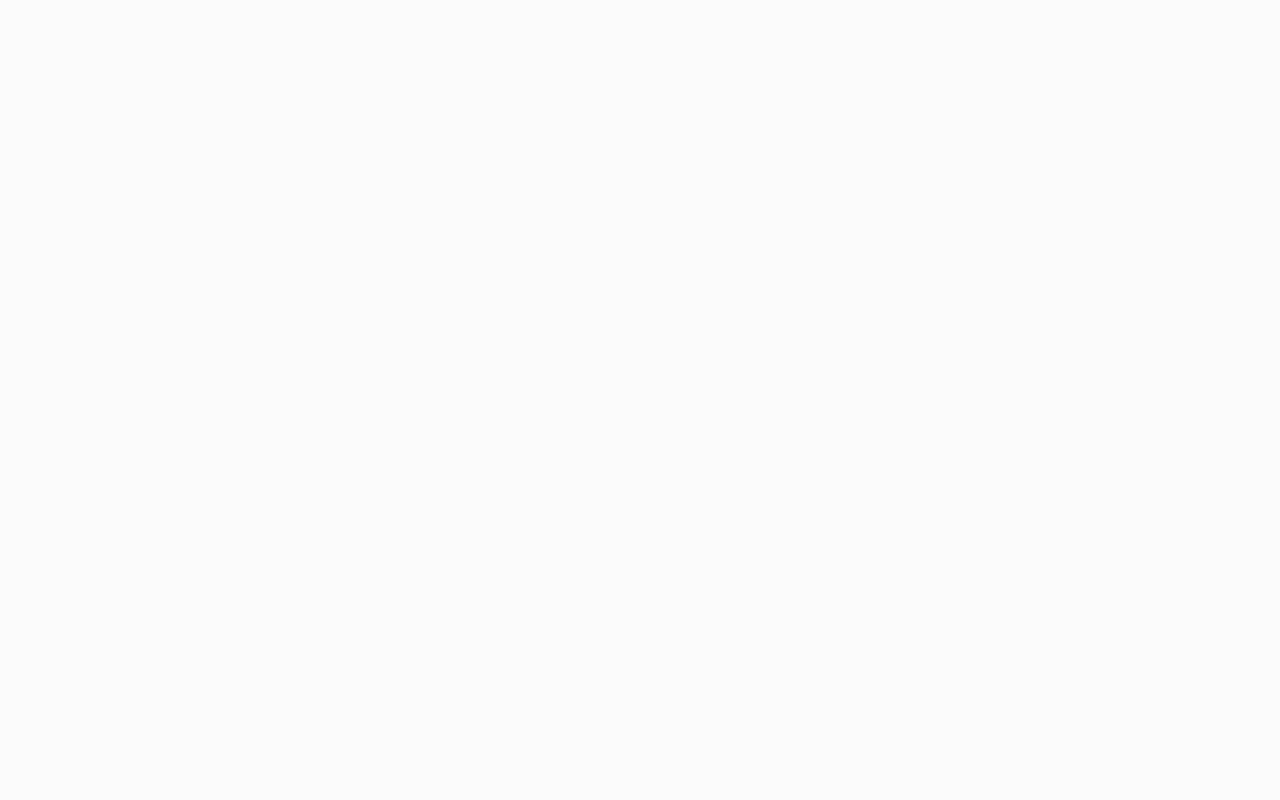
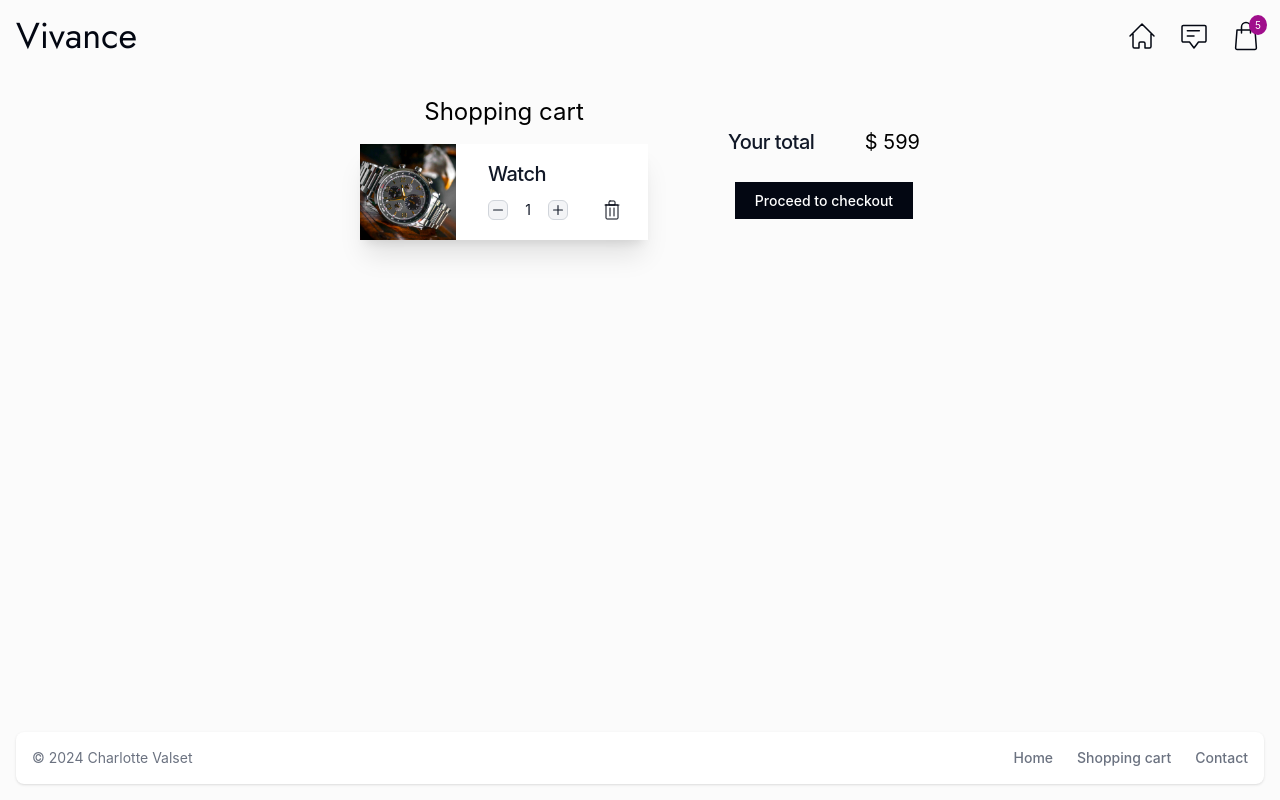
Before and after one commit to CharlotteValset/react-ecom-store, a React (Vite) app: page /shoppingCart in a window 1280 px wide. Before the commit this address had no page. Built offline with nearby package versions, Linux system fonts and the light colour scheme.

Commit message:
adds navigation between pages with router

```diff
--- a/src/App.jsx
+++ b/src/App.jsx
@@ -2,18 +2,18 @@ import { Route, Routes } from "react-router-dom";
 import "./App.css";
 import "./index.css";
 import { Layout } from "./components/Layout/index";
-import { Homepage, ProductDetails, ContactForm, ShoppingCart, CheckoutSuccess } from "./Pages";
+import { Home, ProductPage, Contact, ShoppingCart, CheckoutSuccessPage } from "./Pages";
 
 function App() {
   return (
     <>
       <Routes>
         <Route path="/" element={<Layout />}>
-          <Route index element={<Homepage />} />
-          <Route path="product" element={<ProductDetails id />} />
-          <Route path="contact" element={<ContactForm />} />
-          <Route path="checkoutPage" element={<ShoppingCart />} />
-          <Route path="checkoutSuccess" element={<CheckoutSuccess />} />
+          <Route index element={<Home />} />
+          <Route path="product" element={<ProductPage id />} />
+          <Route path="contact" element={<Contact />} />
+          <Route path="shoppingCart" element={<ShoppingCart />} />
+          <Route path="checkoutSuccessPage" element={<CheckoutSuccessPage />} />
         </Route>
       </Routes>
     </>
--- a/src/Pages/CheckoutSuccessPage/index.jsx
+++ b/src/Pages/CheckoutSuccessPage/index.jsx
@@ -1,4 +1,4 @@
-export const CheckoutSuccess = () => {
+export const CheckoutSuccessPage = () => {
   return (
     <>
       <div className="flex flex-col flex-grow ">
--- a/src/Pages/Contact/index.jsx
+++ b/src/Pages/Contact/index.jsx
@@ -1,4 +1,4 @@
-export const ContactForm = () => {
+export const Contact = () => {
   return (
     <>
       <h1 className="text-4xl text-center text-purple-pink font-semibold mt-24 mb-5">Contact us</h1>
--- a/src/Pages/Home/index.jsx
+++ b/src/Pages/Home/index.jsx
@@ -1,13 +1,13 @@
 import { Hero } from "../../components/Hero";
 import { SearchBar } from "../../components/SearchBar";
-import { Card } from "../../components/Card";
+import { ProductCard } from "../../components/ProductCard";
 
-export const Homepage = () => {
+export const Home = () => {
   return (
     <>
       <Hero />
       <SearchBar />
-      <Card />
+      <ProductCard />
     </>
   );
 };
--- a/src/Pages/ProductPage/index.jsx
+++ b/src/Pages/ProductPage/index.jsx
@@ -1,6 +1,6 @@
 import Watch from "../../assets/images/watch.jpg";
 
-export const ProductDetails = () => {
+export const ProductPage = () => {
   return (
     <>
       <a>
--- a/src/Pages/ShoppingCart/index.jsx
+++ b/src/Pages/ShoppingCart/index.jsx
@@ -1,9 +1,9 @@
+import { Link } from "react-router-dom";
 import { CartProduct } from "../../components/CartProduct";
 
 export const ShoppingCart = () => {
   return (
-    <>
-      <div className="mt-24 flex flex-col sm:flex-row sm:max-w-screen-lg sm:mx-auto sm:gap-20">
+    <div className="mt-24 flex flex-col flex-grow sm:flex-row sm:max-w-screen-lg sm:mx-auto sm:gap-20">
       <section className="flex flex-col mx-auto">
         <h1 className="text-2xl text-center">Shopping cart</h1>
         <CartProduct />
@@ -14,15 +14,14 @@ export const ShoppingCart = () => {
           <p className="text-xl font-normal py-1 my-3">$ 599</p>
         </div>
         <div className="text-center mt-4">
-            <a
-              href="#"
+          <Link
+            to="checkoutSuccessPage"
             className=" text-white bg-gray-950 hover:bg-pink-500 font-medium text-sm px-5 py-2.5 text-center"
           >
             Proceed to checkout
-            </a>
+          </Link>
         </div>
       </section>
     </div>
-    </>
   );
 };
--- /dev/null
+++ b/src/Pages/index.js
@@ -0,0 +1,5 @@
+export { CheckoutSuccessPage } from "./CheckoutSuccessPage";
+export { Contact } from "./Contact";
+export { Home } from "./Home";
+export { ProductPage } from "./ProductPage";
+export { ShoppingCart } from "./ShoppingCart";
--- a/src/components/Navigation/HeaderNav/index.jsx
+++ b/src/components/Navigation/HeaderNav/index.jsx
@@ -1,14 +1,16 @@
+import { Link } from "react-router-dom";
+
 export const HeaderNav = () => {
   const cartItemCount = 5;
 
   return (
     <nav className="bg-background-white fixed w-full z-10 top-0 start-0 border-gray-200 dark:bg-gray-900">
       <div className="max-w-screen-xl flex flex-wrap items-center justify-between mx-auto p-4">
-        <a className="flex items-center space-x-3 rtl:space-x-reverse">
+        <Link to="/" className="flex items-center space-x-3 rtl:space-x-reverse">
           <span className="self-center text-4xl text-gray-950 jost-logo-text whitespace-nowrap dark:text-white">
             Vivance
           </span>
-        </a>
+        </Link>
         <ul className="flex gap-4">
           <li className="nav-icon">
             <Link to="/">
```
Also changed, not shown: src/components/ProductCard/index.jsx (renamed from src/components/Card/index.jsx). Lines whose indentation alone changed are shown as unchanged.
